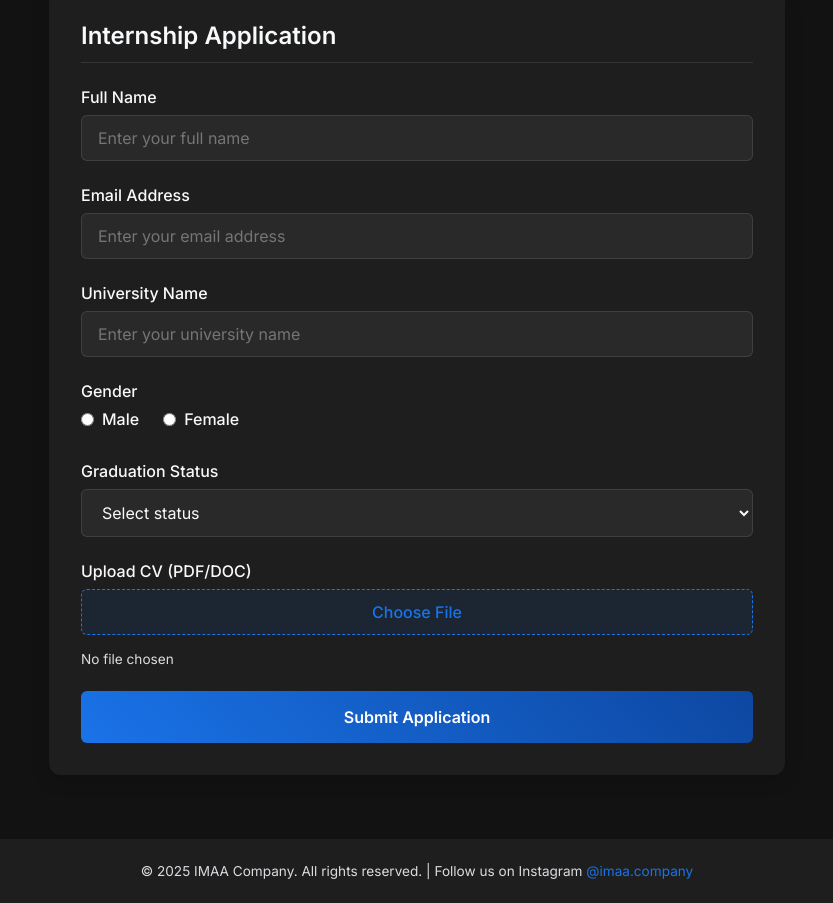
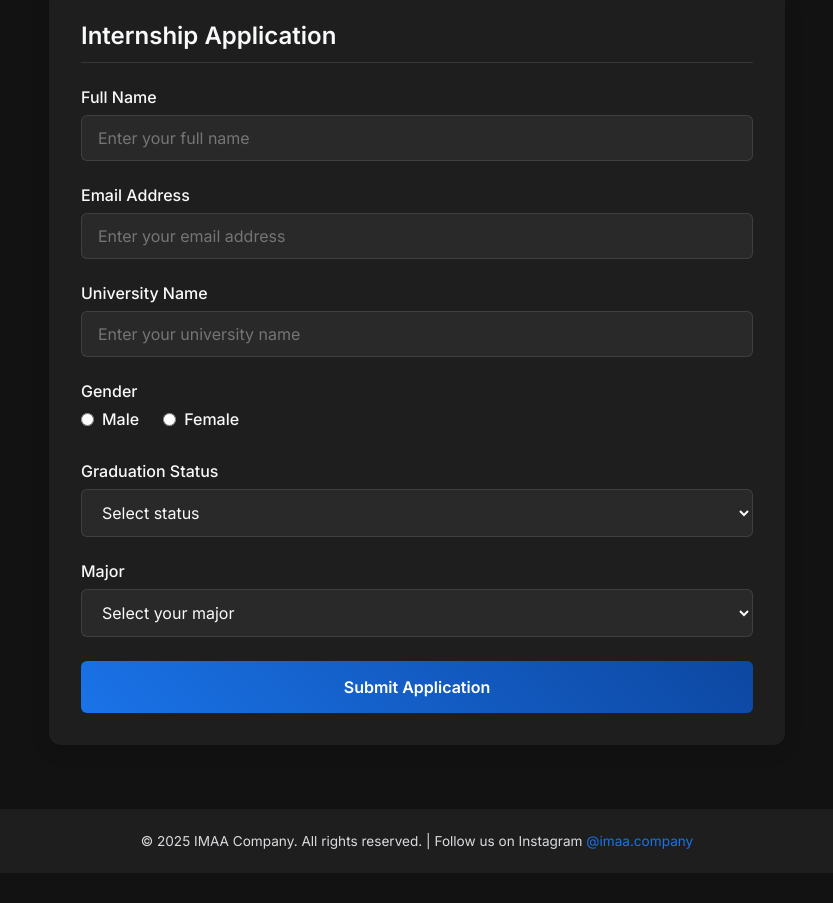
Before and after one commit to IMAA-Co/imaa-internhip, a plain HTML site: page index.html in a window 1280 px wide. Shown: the part 353-1256 px from the top of the page, without its empty margins (223-1056 px from the left). After the commit the page ends 1226 px from the top, so only its background shows below. Drawn offline with Linux system fonts and the light colour scheme.

Commit message:
Update index.html

```diff
--- a/index.html
+++ b/index.html
@@ -13,7 +13,9 @@
     <div class="container">
         <header>
             <div class="logo-container">
-                <div class="logo">IMAA</div>
+                <div class="logo">
+                    <img src="images/imaa-logo.png" alt="IMAA Logo">
+                </div>
             </div>
             <h1>IMAA Company</h1>
             <p>Apply for our exclusive internship program today</p>
@@ -64,13 +66,19 @@
                 </div>
 
                 <div class="form-group">
-                    <label for="cv">Upload CV (PDF/DOC)</label>
-                    <div class="file-upload">
-                        <label for="cv" class="file-upload-btn">Choose File</label>
-                        <input type="file" id="cv" name="cv" accept=".pdf,.doc,.docx" required>
-                        <div class="file-name" id="file-name">No file chosen</div>
-                    </div>
-                    <div class="error-message" id="cv-error">Please upload your CV (PDF or DOC format)</div>
+                    <label for="major">Major</label>
+                    <select id="major" name="major" required>
+                        <option value="">Select your major</option>
+                        <option value="Computer Science">Computer Science</option>
+                        <option value="Computer Engineering">Computer Engineering</option>
+                        <option value="Software Engineering">Software Engineering</option>
+                        <option value="Information Technology">Information Technology</option>
+                        <option value="Business Information Technology">Business Information Technology</option>
+                        <option value="Electrical Engineering">Electrical Engineering</option>
+                        <option value="Electronics Engineering">Electronics Engineering</option>
+                        <option value="Telecommunications Engineering">Telecommunications Engineering</option>
+                    </select>
+                    <div class="error-message" id="major-error">Please select your major</div>
                 </div>
 
                 <button type="submit" class="submit-btn" id="submitBtn">Submit Application</button>
```
